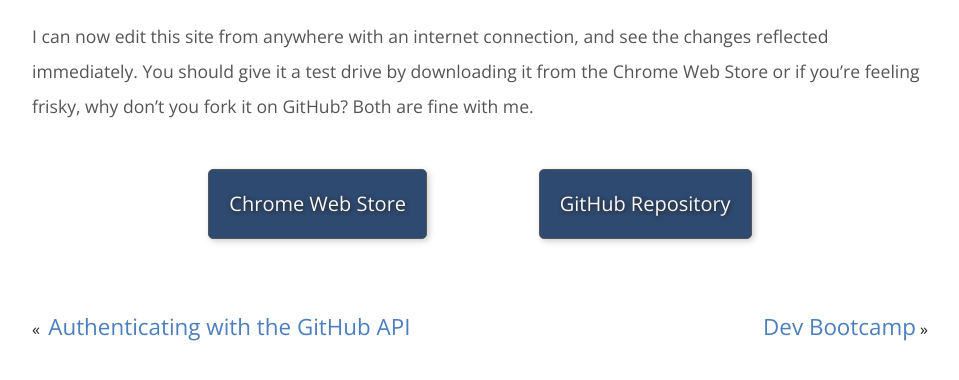
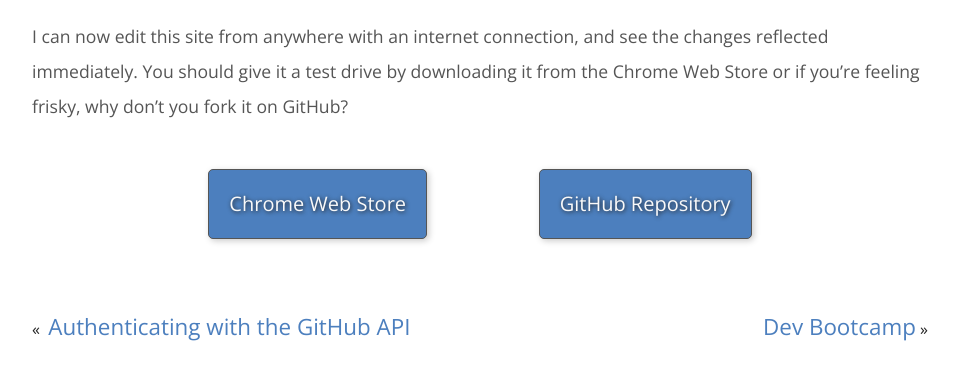
Before and after one commit to karsumit94/andrewholsted.github.io, a Jekyll site: the page built from _posts/2013-03-21-Hotfix.md, in a window 1280 px wide, cut to the strip 967-1399 px from the top of the page. Shown: the top 380 px of the strip, without its empty margins (160-1119 px from the left). Built offline with Jekyll 4.4.1, drawn with Linux system fonts in a browser that asks for light colours; nearby versions of some CDN libraries; some web fonts are replaced; Markdown is read by kramdown in place of the engine named in the settings.

Commit message:
Update buttons on Hotfix post.

```diff
--- a/_posts/2013-03-21-Hotfix.md
+++ b/_posts/2013-03-21-Hotfix.md
@@ -24,7 +24,7 @@ Here's a brief demo of how the extension works.
 <iframe width="560" height="315" src="http://www.youtube.com/embed/ASRf2XC1wtU" frameborder="0" allowfullscreen></iframe>
 
 I can now edit this site from anywhere with an
-internet connection, and see the changes reflected immediately. You should give it a test drive by downloading it from the Chrome Web Store or if you're feeling frisky, why don't you fork it on GitHub? Both are fine with me.
+internet connection, and see the changes reflected immediately. You should give it a test drive by downloading it from the Chrome Web Store or if you're feeling frisky, why don't you fork it on GitHub?
 
 
 <div class= "buttons-wrap">
--- a/css/main.css
+++ b/css/main.css
@@ -94,6 +94,7 @@ section {
 }
 
 .active {
+    text-shadow:-1px -1px 2px #222;
 }
 
 .sqs-container {
@@ -169,7 +170,7 @@ section {
 }
 
 .project-title a, .project-title  a:visited{
-    color:#555;
+    color:#2f4a70;
 }
 
 .project-title a:hover{
@@ -252,7 +253,7 @@ section {
     cursor: pointer;
 }
 
-#posts {
+#posts, #about {
     background-color: #f9f9f9;
 }
 
@@ -451,6 +452,7 @@ tr.first-row td {
 #site-title a:hover {
     position: relative;
     top: -1px;
+    text-decoration:none;
 }
 
 #home-nav {
@@ -481,9 +483,12 @@ tr.first-row td {
 #home-nav ul li a {
     font-weight: bold;
     color: #f5f5f5;
+    text-shadow:-1px -1px 1px #222;
 }
 
 #home-nav li a:hover {
+    text-decoration:none;
+
 }
 
 #home-nav img {
@@ -516,7 +521,7 @@ tr.first-row td {
     padding: 1em;
     display: inline-block;
     margin: 3% 6%;
-    background-color: #2f4a70;
+    background-color: #4c7fbe;
     border-radius: 5px;
     -webkit-border-radius: 5px;
     -moz-border-radius: 5px;
```
Also changed, not shown: _posts/2013-01-18-Dev-Bootcamp-Application.md (added, +6 -0 lines).
